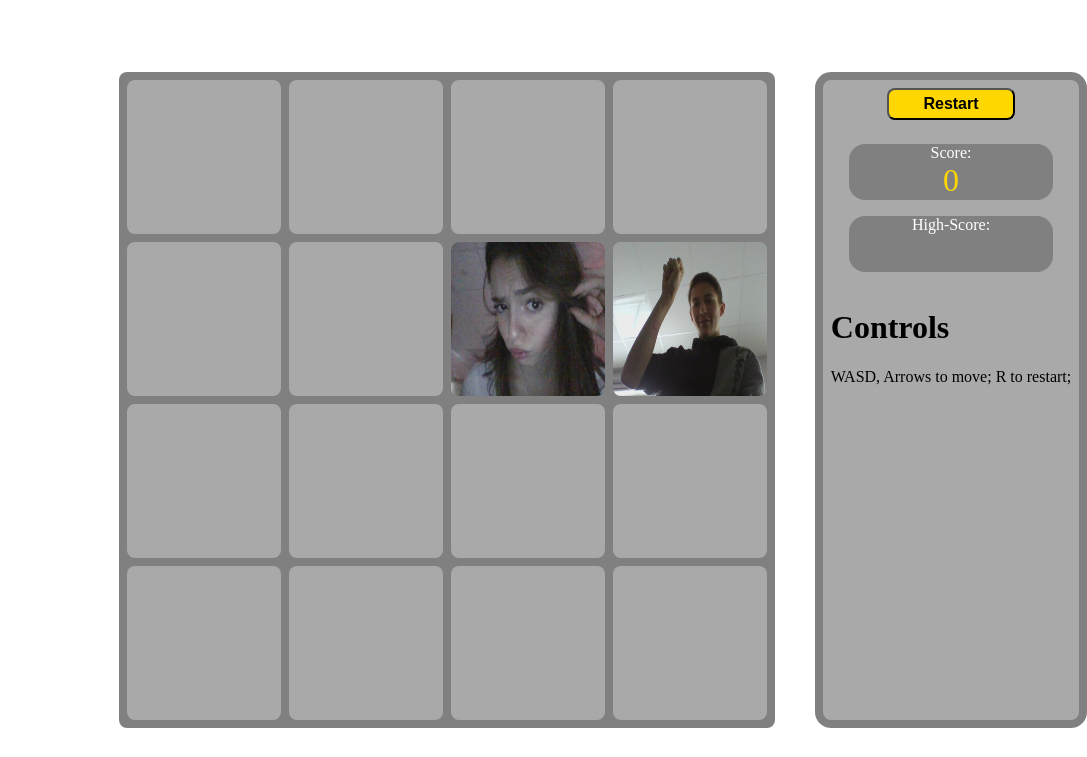
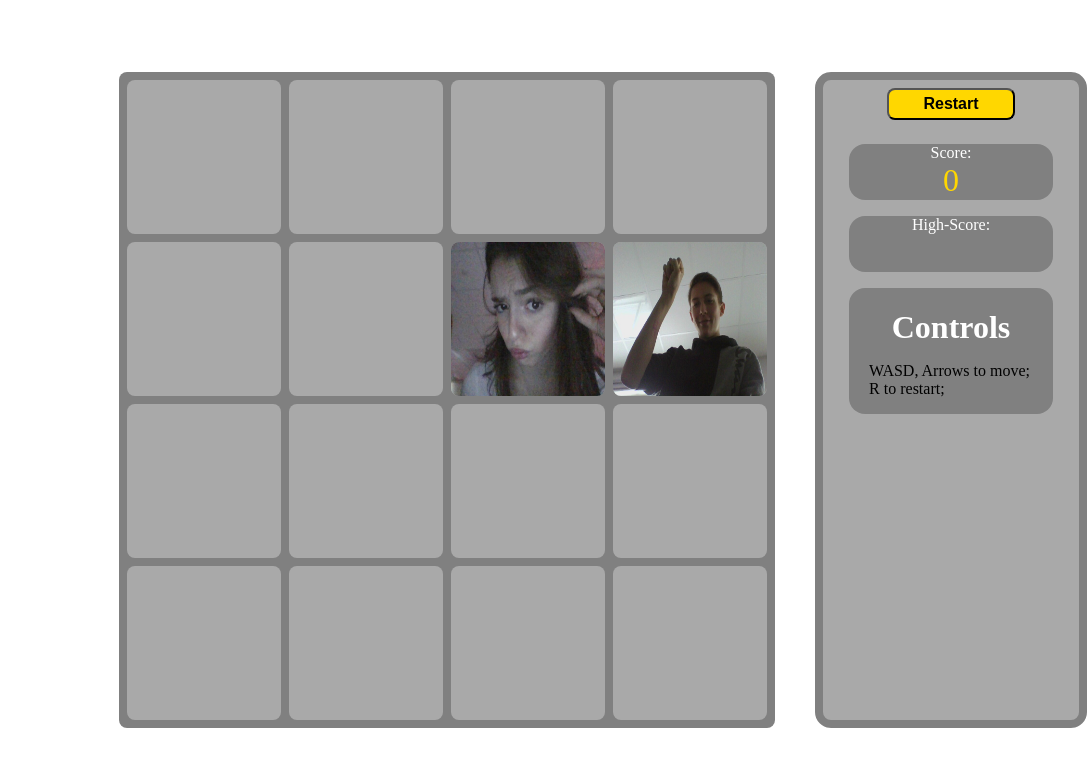
Before and after one commit to Nisseboy/2048-snopp, a website: page index.html in a window 1280 px wide. Shown: the top 757 px of the page, without its empty margins (193-1280 px from the left). Drawn offline with Linux system fonts and the light colour scheme.

Commit message:
Update style.css

```diff
--- a/style.css
+++ b/style.css
@@ -142,3 +142,20 @@ body {
   font-size: 2rem;
   color: gold;
 }
+
+.controls {
+  display: flex;
+  flex-direction: column;
+  align-items: center;
+  background: var(--bg);
+  width: 80%;
+  border-radius: 1rem;
+}
+.control-title {
+  color: white;
+  margin-bottom: 0;
+}
+.control-paragraph {
+  color: black;
+  width: 80%;
+}
```
